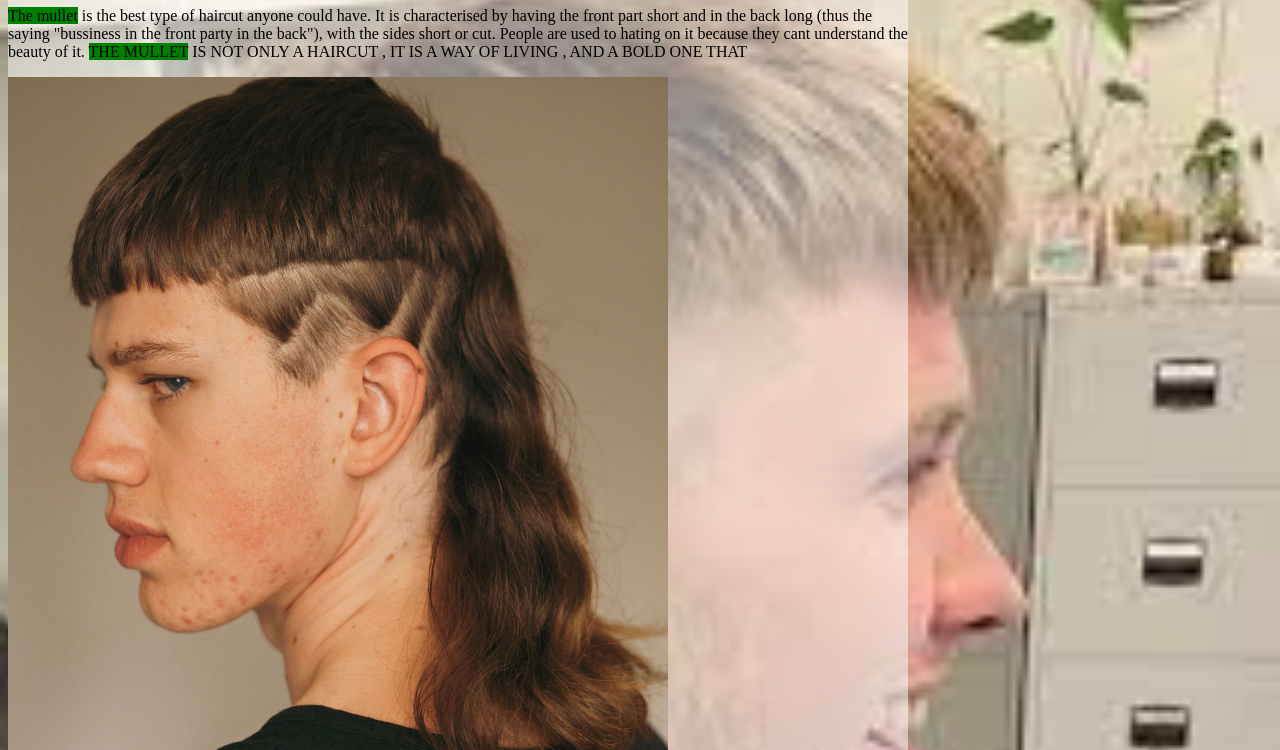
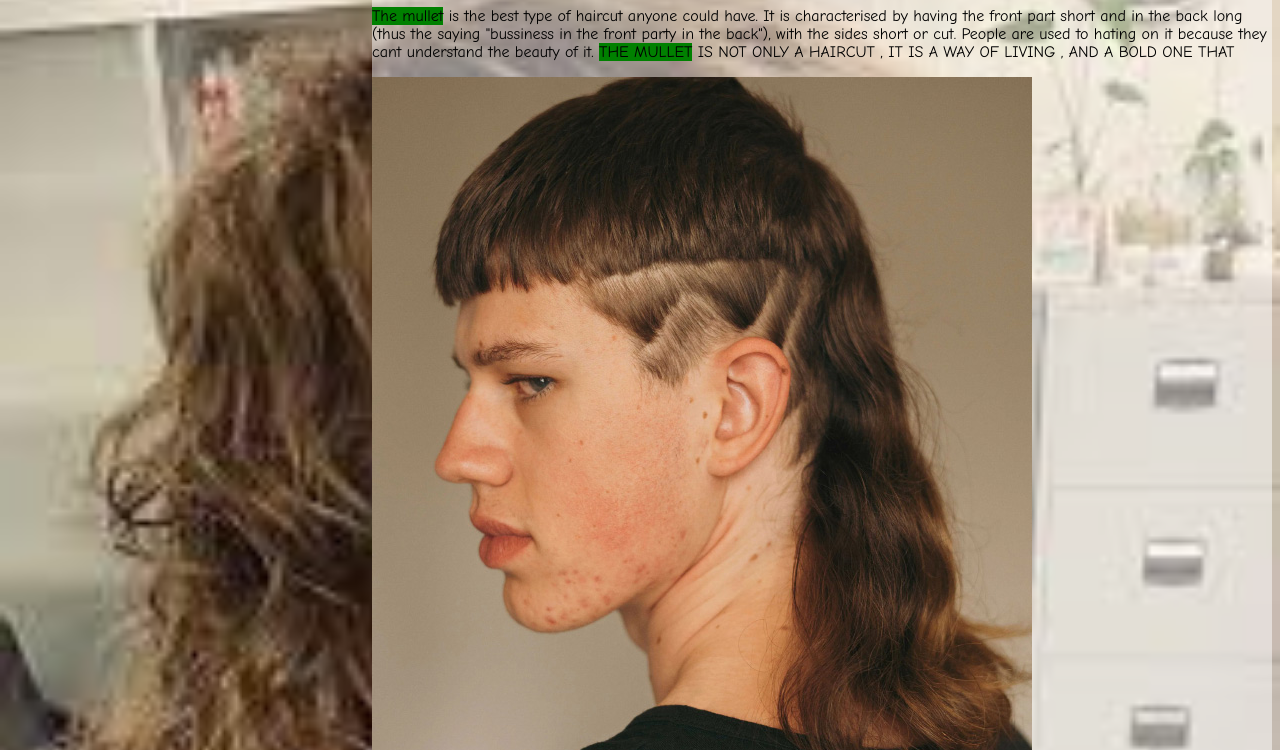
Before and after one commit to Paine12/The-Mullet-Is-Bullet, a plain HTML site: page index.html in a window 1280 px wide. Shown: the part 114-864 px from the top of the page. Drawn offline with Linux system fonts and the light colour scheme.

Commit message:
aDDED COMMIC SANS

```diff
--- a/styles.css
+++ b/styles.css
@@ -2,11 +2,13 @@ body {
     background-image: url(Untitled.jpg);
     background-repeat: no-repeat;
     background-size: cover;
+    font-family:  "Comic Sans MS", "Comic Sans", cursive;;
 }
 
 .big-container {
     width: 900px;
     background-color: rgb(255,255,255,50%) ;
+    margin-left: auto;
 }
 
 .title {
```
